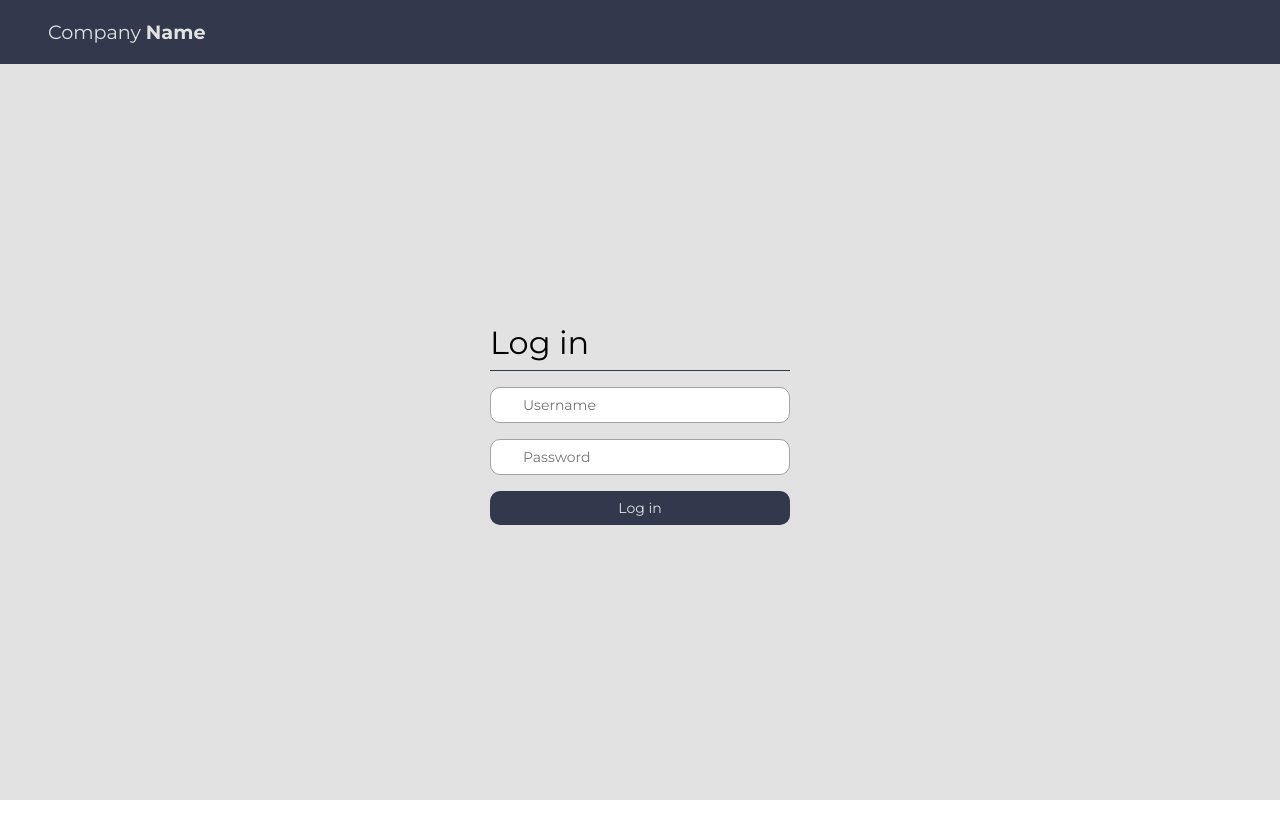
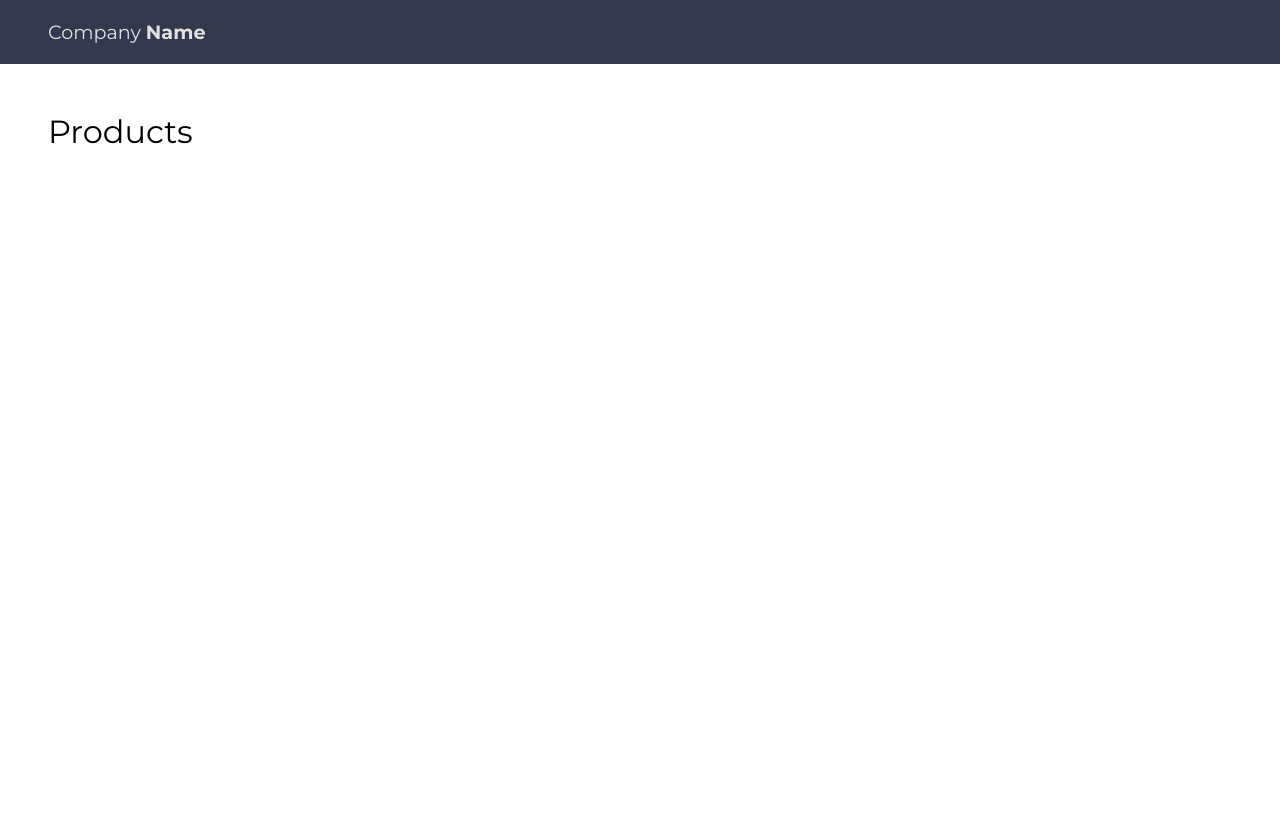
Before and after one commit to LaurynasRup/tomb-stone, a React (Create React App) app in the folder client/: page /home in a window 1280 px wide. Shown: the top 838 px of the page. Before the commit the page ends 800 px from the top, so only its background shows below. Built offline with nearby package versions, Linux system fonts and the light colour scheme.

Commit message:
Login errors, redirect to home

```diff
--- a/client/package.json
+++ b/client/package.json
@@ -11,6 +11,7 @@
 		"react-dom": "^17.0.1",
 		"react-icons": "^4.2.0",
 		"react-redux": "^7.2.2",
+		"react-router-dom": "^5.2.0",
 		"react-scripts": "4.0.3",
 		"redux": "^4.0.5",
 		"redux-thunk": "^2.3.0",
--- a/client/src/App.js
+++ b/client/src/App.js
@@ -2,6 +2,9 @@ import { useState } from 'react';
 // Components
 import Navbar from './Components/Navbar';
 import Login from './Pages/Login';
+import Home from './Pages/Home';
+// React router
+import { Switch, Route } from 'react-router-dom';
 
 function App() {
 	const [userDetails, setUserDetails] = useState({
@@ -12,7 +15,14 @@ function App() {
 	return (
 		<div className="App">
 			<Navbar userDetails={userDetails} setUserDetails={setUserDetails} />
-			<Login />
+			<Switch>
+				<Route path="/" exact>
+					<Login />
+				</Route>
+				<Route path="/home">
+					<Home />
+				</Route>
+			</Switch>
 		</div>
 	);
 }
--- /dev/null
+++ b/client/src/Pages/Home.js
@@ -0,0 +1,24 @@
+import React from 'react';
+import styled from 'styled-components';
+
+const Home = () => {
+	return (
+		<StyledWrapper>
+			<h1>Products</h1>
+			<div className="filter"></div>
+			<div className="table"></div>
+		</StyledWrapper>
+	);
+};
+
+const StyledWrapper = styled.div`
+	width: 100%;
+	height: 100vh;
+	padding: 3rem;
+	h1 {
+		font-weight: 400;
+		margin-bottom: 0.5rem;
+	}
+`;
+
+export default Home;
--- a/client/src/Pages/Login.js
+++ b/client/src/Pages/Login.js
@@ -1,16 +1,23 @@
-import React, { useState, useEffect } from 'react';
+import React, { useEffect, useState } from 'react';
 import styled from 'styled-components';
 import { useDispatch, useSelector } from 'react-redux';
 import { loginAction } from '../Redux/actions/userAction';
+import { useHistory } from 'react-router-dom';
 // Components
 import PageLoading from '../Components/PageLoading';
+// Functions
+import { inputErrors } from '../functions/inputErrors';
 
 const Login = () => {
-	// User form input
+	// User form input state
 	const [input, setInput] = useState({
 		username: '',
 		password: '',
 	});
+	// Error State
+	const [errors, setErrors] = useState([]);
+	// Extract data from redux store
+	const { loading, error, loggedIn } = useSelector((state) => state.user);
 	const inputHandler = (e) => {
 		const key = e.target.placeholder.toLowerCase();
 		setInput({
@@ -23,22 +30,34 @@ const Login = () => {
 	const formHandler = async (e) => {
 		e.preventDefault();
 		// See if form is not empty
+		inputErrors(input, setErrors);
+		// Dispatch action with details
+		if (input.username !== '' && input.password !== '') {
+			// Dispatch action
+			dispatch(loginAction(input));
+		}
+	};
+	const history = useHistory();
+	useEffect(() => {
+		if (loggedIn) {
+			history.push('/home');
+		}
+	}, [loggedIn, history]);
 
-		// Dispatch action with details
-		dispatch(loginAction(input));
-
-		// Display errors if any
-
-		// No errors, relocate
-	};
-	const isLoading = useSelector((state) => state.user.loading);
 	return (
 		<>
-			{isLoading && <PageLoading />}
+			{loading && <PageLoading />}
 			<Wrapper>
 				<Inner>
 					<h1>Log in</h1>
 					<div className="line"></div>
+					{errors.length === 0 && (
+						<StyledSmall>{error !== '' ? `* ${error}` : ''}</StyledSmall>
+					)}
+					{errors.length !== 0 && <StyledSmall>{`* ${errors[0]}`}</StyledSmall>}
+					{/* <StyledSmall>
+						{errors.length !== 0 ? `* ${errors[0]}` : ''}
+					</StyledSmall> */}
 					<StyledForm onSubmit={formHandler}>
 						<input type="text" placeholder="Username" onChange={inputHandler} />
 						<input
@@ -106,4 +125,9 @@ const StyledForm = styled.form`
 	}
 `;
 
+const StyledSmall = styled.small`
+	color: #c42828;
+	padding-bottom: 0.5rem;
+`;
+
 export default Login;
--- /dev/null
+++ b/client/src/functions/inputErrors.js
@@ -0,0 +1,16 @@
+export const inputErrors = (obj, errState) => {
+	let errors = [];
+	const fields = Object.values(obj);
+	fields.forEach((field, idx) => {
+		if (field === '') {
+			//Get corresponding key
+			const key = Object.keys(obj)[idx];
+			errors.push(`Please enter ${key}`);
+		}
+		if (errors.length === fields.length) {
+			errors = [];
+			errors.push('Please enter all fields');
+		}
+	});
+	errState([...errors]);
+};
--- a/client/src/index.js
+++ b/client/src/index.js
@@ -7,6 +7,8 @@ import { createStore, applyMiddleware, compose } from 'redux';
 import rootReducer from './Redux/reducers';
 import { Provider } from 'react-redux';
 import thunk from 'redux-thunk';
+// React router
+import { BrowserRouter as Router } from 'react-router-dom';
 
 const composeEnhancer = window.__REDUX_DEVTOOLS_EXTENSION_COMPOSE__ || compose;
 
@@ -15,7 +17,9 @@ const store = createStore(rootReducer, composeEnhancer(applyMiddleware(thunk)));
 ReactDOM.render(
 	<React.StrictMode>
 		<Provider store={store}>
-			<App />
+			<Router>
+				<App />
+			</Router>
 		</Provider>
 	</React.StrictMode>,
 	document.getElementById('root')
```
Also changed, not shown: 1 other file (tests, documents, lock files or other folders).
